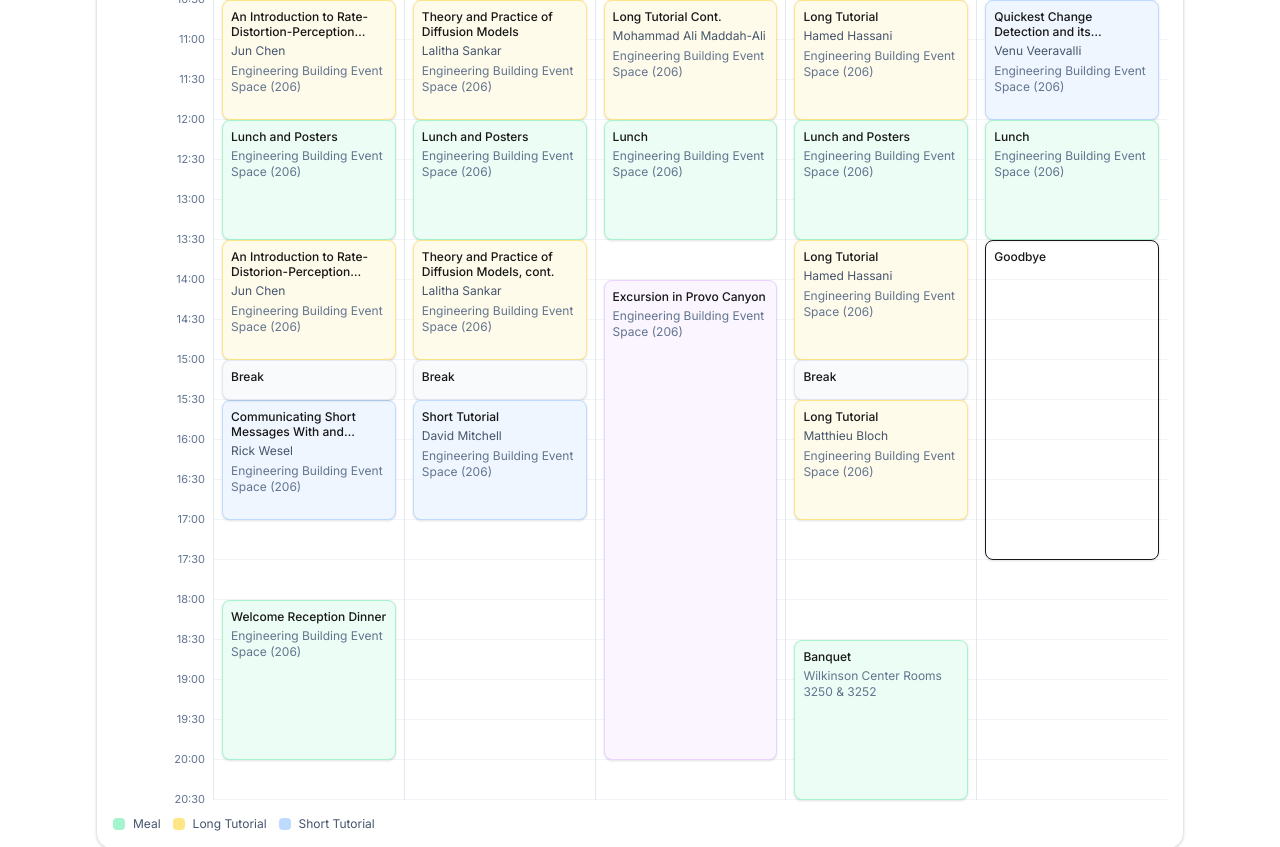
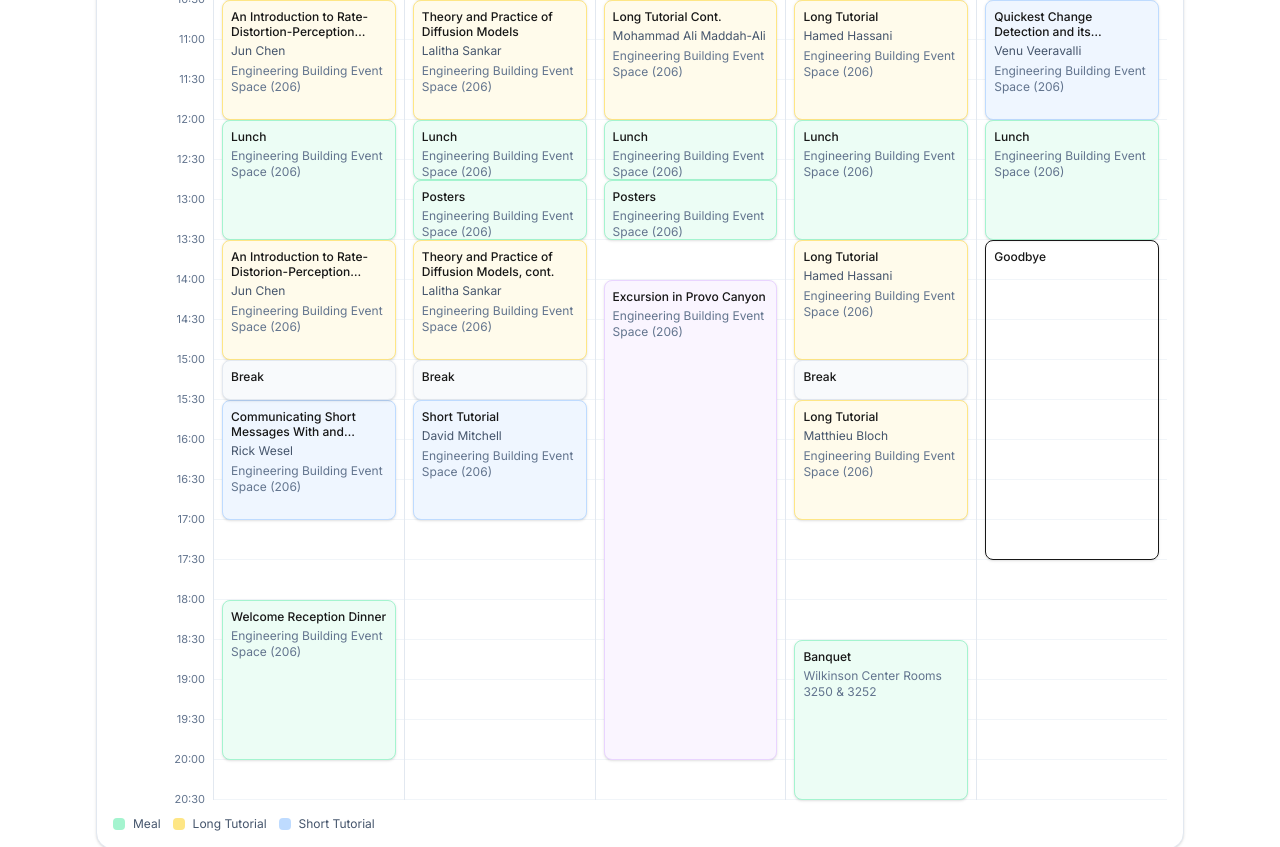
Before and after one commit to BYU-ECE-Software/NASIT2026, a Next.js app: page /program in a window 1280 px wide. Shown: the part 1080-1927 px from the top of the page. Built offline with nearby package versions, Linux system fonts and the light colour scheme.

Commit message:
Split lunch and posters on TW:

```diff
--- a/data/schedule.ts
+++ b/data/schedule.ts
@@ -57,7 +57,7 @@ export const schedule: ScheduleEvent[] = [
     dayIndex: 0,
     start: "12:00",
     end: "13:30",
-    title: "Lunch and Posters",
+    title: "Lunch",
     // speakers: ["Q. Zhang"],
     location: "Engineering Building Event Space (206)",
     variant: "Lunch and Posters",
@@ -146,8 +146,18 @@ export const schedule: ScheduleEvent[] = [
     id: "e12",
     dayIndex: 1,
     start: "12:00",
+    end: "12:45",
+    title: "Lunch",
+    // speakers: ["Q. Zhang"],
+    location: "Engineering Building Event Space (206)",
+    variant: "Lunch and Posters",
+  },
+  {
+    id: "e122",
+    dayIndex: 1,
+    start: "12:45",
     end: "13:30",
-    title: "Lunch and Posters",
+    title: "Posters",
     // speakers: ["Q. Zhang"],
     location: "Engineering Building Event Space (206)",
     variant: "Lunch and Posters",
@@ -226,8 +236,18 @@ export const schedule: ScheduleEvent[] = [
     id: "e20",
     dayIndex: 2,
     start: "12:00",
+    end: "12:45",
+    title: "Lunch",
+    // speakers: ["Q. Zhang"],
+    location: "Engineering Building Event Space (206)",
+    variant: "Lunch",
+  },
+  {
+    id: "e20",
+    dayIndex: 2,
+    start: "12:45",
     end: "13:30",
-    title: "Lunch",
+    title: "Posters",
     // speakers: ["Q. Zhang"],
     location: "Engineering Building Event Space (206)",
     variant: "Lunch",
@@ -287,7 +307,7 @@ export const schedule: ScheduleEvent[] = [
     dayIndex: 3,
     start: "12:00",
     end: "13:30",
-    title: "Lunch and Posters",
+    title: "Lunch",
     // speakers: ["Q. Zhang"],
     location: "Engineering Building Event Space (206)",
     variant: "Lunch and Posters",
```
